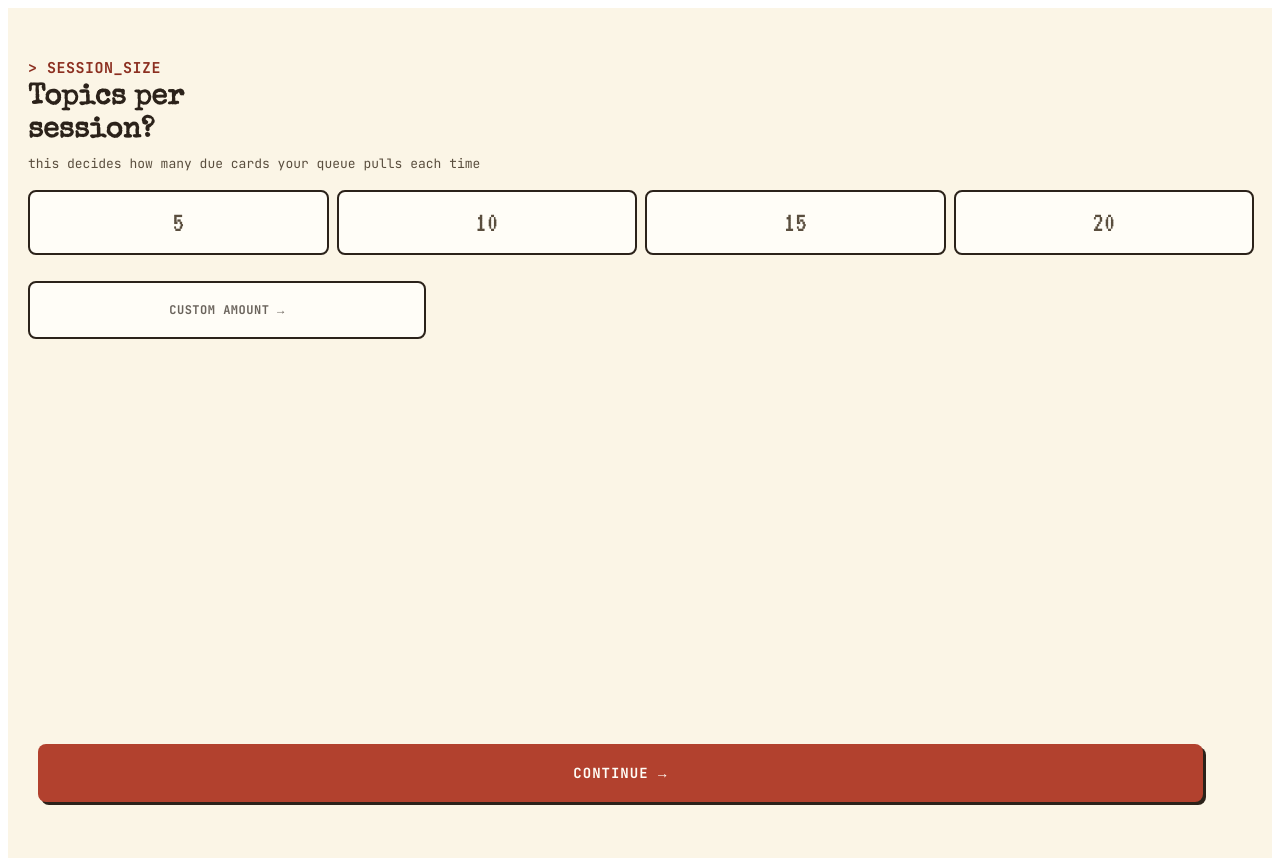
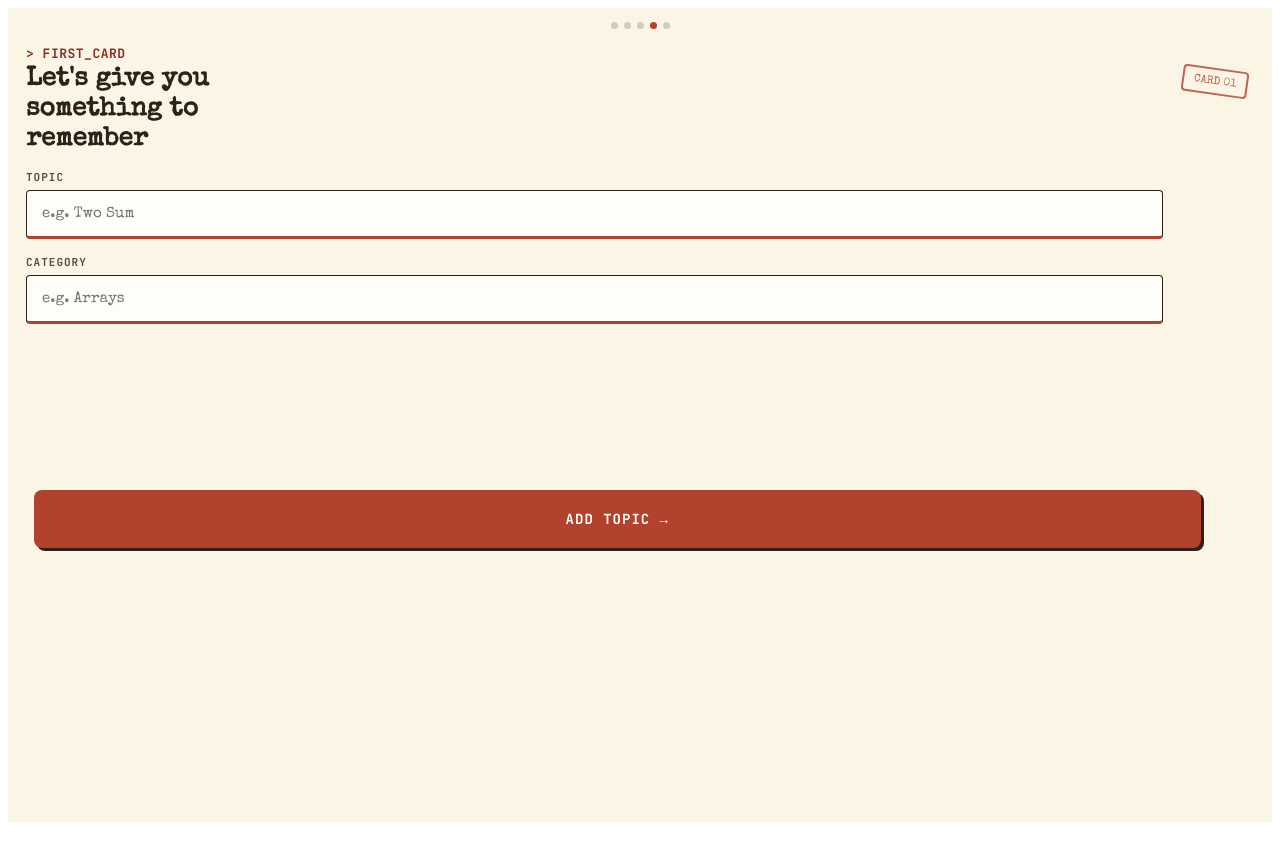
Before and after one commit to Kene-Okeke/recall, a React app in the folder frontend/: page / in a window 1280 px wide. After the commit the page ends 830 px from the top, so only its background shows below. Built offline with nearby package versions, Linux system fonts and the light colour scheme; the HTML template or start-up script is replaced by a standard one.

Commit message:
Firsttopicscreen ui done

```diff
--- a/frontend/src/App.jsx
+++ b/frontend/src/App.jsx
@@ -1,8 +1,8 @@
 import "./App.css";
 
-import SessionSize from "./pages/SessionSize.jsx";
+import FirstTopicScr from "./pages/FirstTopicScr.jsx";
 function App() {
-  return <SessionSize />;
+  return <FirstTopicScr />;
 }
 
 export default App;
--- /dev/null
+++ b/frontend/src/css/FirstTopicScr.css
@@ -0,0 +1,94 @@
+.firstTopicContainer {
+  padding: 14px 18px 0;
+  display: flex;
+  flex-direction: column;
+  position: relative;
+  background: var(--paperbackground);
+  height: 100vh;
+}
+
+.progressDots {
+  display: flex;
+  gap: 6px;
+  justify-content: center;
+  margin-bottom: 16px;
+}
+
+.dot {
+  width: 7px;
+  height: 7px;
+  border-radius: 50%;
+  background: #5a4e3e;
+  opacity: 0.25;
+}
+
+.dot.active {
+  background: #b2412e;
+  opacity: 1;
+}
+
+.cardPrompt {
+  font-family: "JetBrains Mono", monospace;
+  font-size: 13px;
+  font-weight: 700;
+  color: #8c2f20;
+  letter-spacing: 0.5px;
+  margin: 0 0 4px;
+}
+
+.cardTitle {
+  font-family: "Special Elite", monospace;
+  font-size: 26px;
+  line-height: 1.15;
+  color: #2b221a;
+  margin: 0 0 14px;
+}
+
+.stamp {
+  position: absolute;
+  top: 60px;
+  right: 24px;
+  border: 2px solid #b2412e;
+  color: #b2412e;
+  font-family: "Special Elite", monospace;
+  font-size: 11px;
+  padding: 6px 10px;
+  border-radius: 4px;
+  transform: rotate(8deg);
+  opacity: 0.8;
+}
+
+.topicBox,
+.categoryBox {
+  margin-bottom: 16px;
+}
+
+.topicBox label,
+.categoryBox label {
+  display: block;
+  font-family: "JetBrains Mono", monospace;
+  font-size: 11px;
+  font-weight: 700;
+  letter-spacing: 1px;
+  color: #5a4e3e;
+  margin-bottom: 6px;
+}
+
+.topicBox input,
+.categoryBox input {
+  width: 90%;
+  background: #fffdf7;
+  border: 1px solid #2b221a;
+  border-bottom: 3px solid #b2412e;
+  border-radius: 4px;
+  padding: 15px;
+  font-family: "Special Elite", monospace;
+  font-size: 15px;
+  color: #2b221a;
+  outline: none;
+}
+
+.topicButton {
+  margin-top: 430px;
+  margin-left: 8px;
+}
--- /dev/null
+++ b/frontend/src/pages/FirstTopicScr.jsx
@@ -0,0 +1,49 @@
+import "../css/FirstTopicScr.css";
+
+import Button from "../components/Button.jsx";
+
+function FirstTopicScr() {
+  return (
+    <section className="firstTopicContainer">
+      <div className="progressDots">
+        <span className="dot"></span>
+        <span className="dot"></span>
+        <span className="dot"></span>
+        <span className="dot active"></span>
+        <span className="dot"></span>
+      </div>
+
+      <div className="cardPrompt">&gt; FIRST_CARD</div>
+      <h1 className="cardTitle">
+        Let's give you <br /> something to <br /> remember
+      </h1>
+      <div className="stamp">CARD 01</div>
+
+      <form action="" className="topicForm">
+        <div className="topicBox">
+          <label htmlFor="topic">TOPIC</label>
+          <input
+            type="text"
+            name="topic"
+            id="topic"
+            placeholder="e.g. Two Sum"
+          />
+        </div>
+
+        <div className="categoryBox">
+          <label htmlFor="category">CATEGORY</label>
+          <input
+            type="text"
+            name="category"
+            id="category"
+            placeholder="e.g. Arrays"
+          />
+        </div>
+      </form>
+
+      <Button className={"topicButton"}>ADD TOPIC →</Button>
+    </section>
+  );
+}
+
+export default FirstTopicScr;
```
